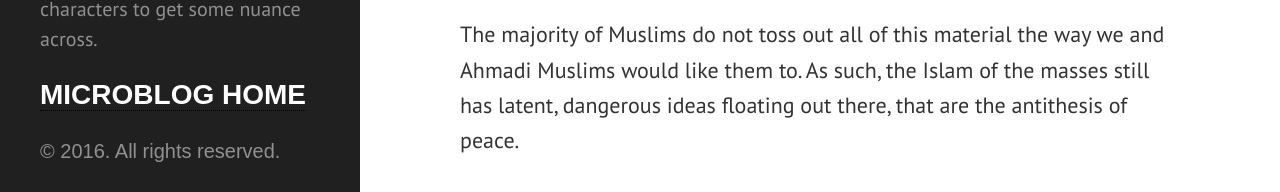
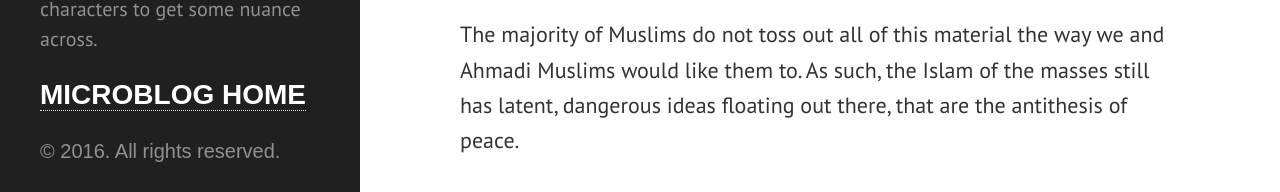
Before and after one commit to ReasonOnFaith/ReasonOnFaith.github.io, a Jekyll site: the page built from index.html, in a window 1280 px wide and 1400 px high, scrolled down 544 px. Shown: the part 1194-1386 px from the top of the window. Built offline with Jekyll 4.4.1, drawn with Linux system fonts in a browser that asks for light colours; the list of posts is cut into pages by our own code.

Commit message:
no message

```diff
--- a/public/css/hyde.css
+++ b/public/css/hyde.css
@@ -108,7 +108,7 @@ html {
 
 .sidebar-nav-item a {
   text-decoration: none;
-  border-bottom: 1px black dotted;
+  border-bottom: 1px #dddddd dotted;
 }
 
 .sidebar-nav-item a:hover {
@@ -118,7 +118,7 @@ html {
 
 .sidebar-nav-item a:focus {
   text-decoration: none;
-  border-bottom: 1px blue dotted;
+  border-bottom: 1px #268bd2 dotted;
  }
 
 .sidebar-nav-item.active {
@@ -251,11 +251,11 @@ html {
 
 /* Blue */
 .theme-base-0d .sidebar {
-  background-color: #6a9fb5;
+  background-color: #268bd2;
 }
 .theme-base-0d .content a,
 .theme-base-0d .related-posts li a:hover {
-  color: #6a9fb5;
+  color: #268bd2;
 }
 
 /* Magenta */
```
